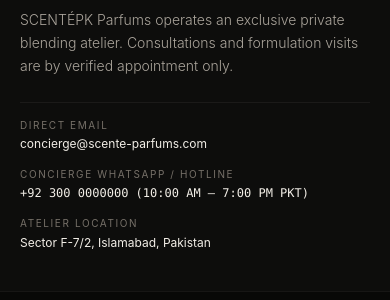
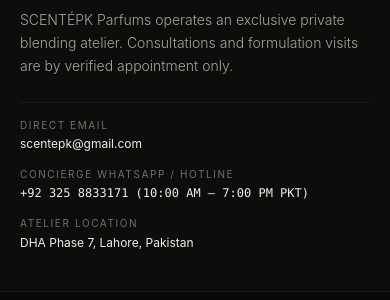
Before and after one commit to Scentepk/Scentepk, a React (Vite) app: page /contact in a window 390 px wide. Shown: the part 1140-1440 px from the top of the page. Built offline with nearby package versions, Linux system fonts and the light colour scheme; no server answers; the database is empty.

Commit message:
fix: resolve mobile footer overlap, update WhatsApp link, atelier location and contact email

```diff
--- a/src/components/Footer.jsx
+++ b/src/components/Footer.jsx
@@ -1,12 +1,18 @@
 import React from "react";
-import { Link } from "react-router-dom";
+import { Link, useLocation } from "react-router-dom";
 import ScrollReveal from "./ScrollReveal";
 
 export default function Footer() {
   const currentYear = new Date().getFullYear();
+  const location = useLocation();
+  const isProductPage = location.pathname.startsWith("/product/");
 
   return (
-    <footer className="bg-[#080807] text-[#F2EEE7] pt-16 sm:pt-20 pb-10 sm:pb-12 border-t border-[rgba(242,238,231,0.06)]">
+    <footer
+      className={`bg-[#080807] text-[#F2EEE7] pt-16 sm:pt-20 ${
+        isProductPage ? "pb-32 sm:pb-12" : "pb-12 sm:pb-12"
+      } border-t border-[rgba(242,238,231,0.06)]`}
+    >
       <div className="layout-container space-y-12 sm:space-y-16">
         {/* Main Footer Grid Layout (Brand + Explore + Client Care + Legal) */}
         <ScrollReveal className="grid grid-cols-1 md:grid-cols-2 lg:grid-cols-12 gap-10 md:gap-8 lg:gap-12 xl:gap-14 items-start pb-12 sm:pb-16 border-b border-[rgba(242,238,231,0.06)]">
@@ -127,8 +133,8 @@
 
         </ScrollReveal>
 
-        {/* BOTTOM BAR (Copyright Left, Social Icons Right) */}
-        <div className="flex flex-col sm:flex-row items-center justify-between text-[10.5px] font-sans uppercase tracking-[0.16em] text-[#777169] gap-4 pt-2 text-center sm:text-left">
+        {/* BOTTOM BAR (Copyright Left, Social Icons Right on desktop; Icons on top on mobile) */}
+        <div className="flex flex-col-reverse sm:flex-row items-center justify-between text-[10.5px] font-sans uppercase tracking-[0.16em] text-[#777169] gap-4 pt-2 text-center sm:text-left">
           <div className="flex items-center space-x-3">
             <p>© {currentYear} SCENTÉPK PARFUMS. ALL RIGHTS RESERVED.</p>
           </div>
@@ -178,7 +184,7 @@
 
             {/* WhatsApp */}
             <a
-              href="https://wa.me/"
+              href="https://wa.me/923258833171"
               target="_blank"
               rel="noopener noreferrer"
               aria-label="SCENTÉPK WhatsApp Concierge"
--- a/src/pages/Contact.jsx
+++ b/src/pages/Contact.jsx
@@ -216,10 +216,10 @@
                     Direct Email
                   </span>
                   <a
-                    href="mailto:concierge@scente-parfums.com"
+                    href="mailto:scentepk@gmail.com"
                     className="text-[#F2EEE7] hover:text-[#BFA27A] transition-colors"
                   >
-                    concierge@scente-parfums.com
+                    scentepk@gmail.com
                   </a>
                 </div>
 
@@ -227,9 +227,14 @@
                   <span className="text-[10px] uppercase tracking-micro text-[#777169] block mb-1">
                     Concierge WhatsApp / Hotline
                   </span>
-                  <span className="text-[#F2EEE7] font-mono">
-                    +92 300 0000000 (10:00 AM – 7:00 PM PKT)
-                  </span>
+                  <a
+                    href="https://wa.me/923258833171"
+                    target="_blank"
+                    rel="noopener noreferrer"
+                    className="text-[#F2EEE7] font-mono hover:text-[#BFA27A] transition-colors inline-block"
+                  >
+                    +92 325 8833171 (10:00 AM – 7:00 PM PKT)
+                  </a>
                 </div>
 
                 <div>
@@ -237,7 +242,7 @@
                     Atelier Location
                   </span>
                   <span className="text-[#F2EEE7]">
-                    Sector F-7/2, Islamabad, Pakistan
+                    DHA Phase 7, Lahore, Pakistan
                   </span>
                 </div>
               </div>
--- a/src/pages/Privacy.jsx
+++ b/src/pages/Privacy.jsx
@@ -36,7 +36,7 @@
           <ScrollReveal delay={0.19} className="bg-[#121110] p-8 sm:p-10 border border-[rgba(242,238,231,0.08)] space-y-3">
             <h3 className="font-serif text-xl font-light text-[#F2EEE7]">3. Data Security & Concierge Enquiries</h3>
             <p>
-              All digital transactions and private concierge messages are protected using modern encryption standards. For inquiries regarding your stored personal data, please contact concierge@scente.pk.
+              All digital transactions and private concierge messages are protected using modern encryption standards. For inquiries regarding your stored personal data, please contact scentepk@gmail.com.
             </p>
           </ScrollReveal>
         </div>
--- a/src/pages/ProductDetails.jsx
+++ b/src/pages/ProductDetails.jsx
@@ -503,7 +503,7 @@
   ];
 
   return (
-    <div className="bg-[#0D0D0C] text-[#F2EEE7] min-h-screen pb-24 lg:pb-0">
+    <div className="bg-[#0D0D0C] text-[#F2EEE7] min-h-screen pb-8 lg:pb-0">
       <SEO
         title={`${product.name} — ${resolvedClassification} (${selectedSize})`}
         description={`${cleanedDescription ? cleanedDescription.slice(0, 155) : (product.tagline || product.subtitle || product.name)}. Handcrafted in Pakistan with pure perfume oils. Cash on Delivery available.`}
```
Also changed, not shown: 1 other file (tests, documents, lock files or other folders).
